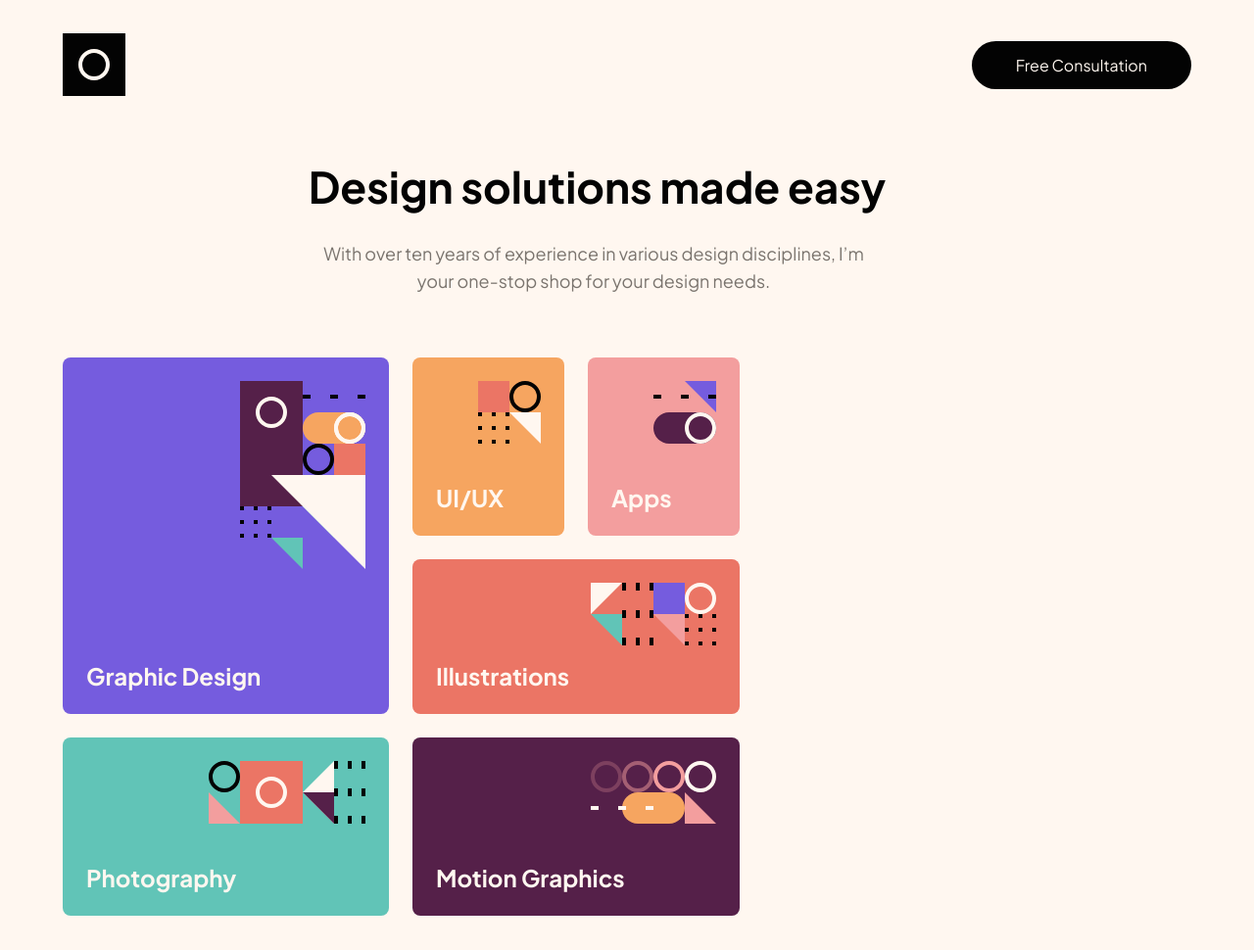
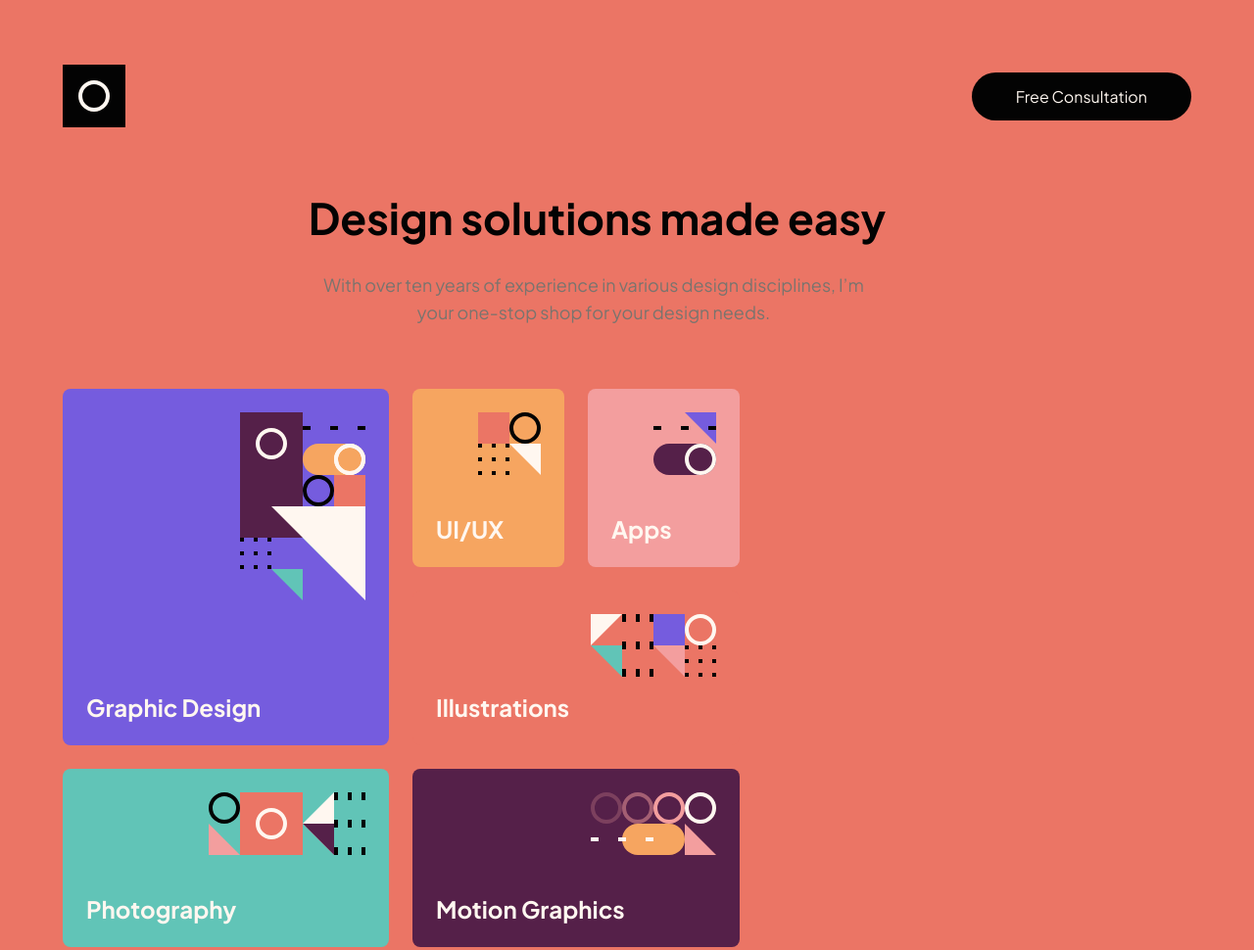
Before and after one commit to Babacar-Ciss/single-page-design-portfolio, a website: page index.html in a window 1280 px wide. Shown: the top 970 px of the page at 98% size. Drawn offline with Linux system fonts and the light colour scheme.

Commit message:
committing

```diff
--- a/assets/styles/sass/main.scss
+++ b/assets/styles/sass/main.scss
@@ -26,19 +26,19 @@ html {
 body {
     box-sizing: border-box;
     font-family: "Plus Jakarta Sans";
-    // max-width: 144rem;
+    //width: 144rem;
     max-width: 100vw;
     overflow-x: hidden;
-    background-color:$white ;
+    background-color:$red ;
 
 }
 
 .container {
-    width: 77%;
-    // width: 90vw;
+     width: 77%;
+     //width: 90vw;
     margin: 3.4rem auto;
 
-    @media (min-width :768px) and (max-width :1440px) {
+    @media (min-width :768px) and (max-width :1439px) {
         // max-width: 68.5rem;
         width: 90%;
     }
@@ -52,7 +52,8 @@ body {
     display: flex;
     justify-content: space-between;
     align-items: center;
-    margin-bottom: 6.6rem;
+    margin: 6.6rem auto;
+
 
     @media (min-width :768px) and (max-width :1440px) {
         margin-bottom: 6.4rem;
```
Also changed, not shown: assets/styles/css/style.css, 1 other file.
